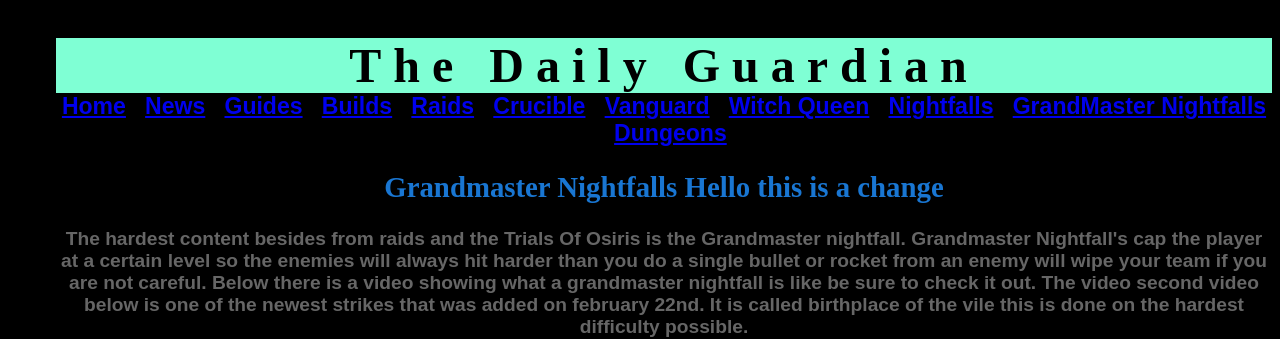
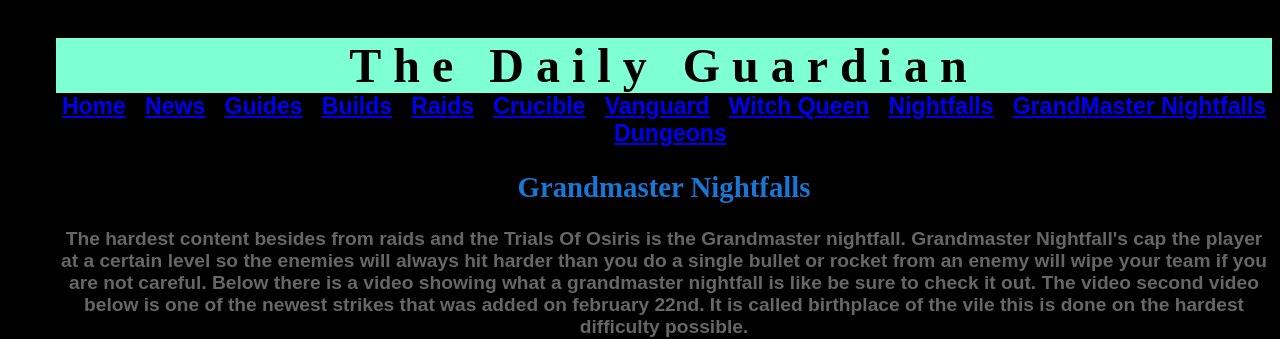
Before and after one commit to AustynZenner/project-1, a plain HTML site: page The daily Guardian/The daily Guardian/Grandmaster_Nightfalls.html in a window 1280 px wide. Shown: the top 339 px of the page. Drawn offline with Linux system fonts and the light colour scheme.

Commit message:
add changes

```diff
--- a/The daily Guardian/The daily Guardian/Grandmaster_Nightfalls.html
+++ b/The daily Guardian/The daily Guardian/Grandmaster_Nightfalls.html
@@ -40,7 +40,7 @@
 
     </ul>
     <body>
-    <h2>Grandmaster Nightfalls Hello this is a change</h2>
+    <h2>Grandmaster Nightfalls </h2>
     <p>
         The hardest content besides from raids and the Trials Of Osiris is the Grandmaster nightfall. Grandmaster
         Nightfall's cap the player at a certain level so the enemies will always hit harder than you do a single bullet or
```
Also changed, not shown: 1 other file.
